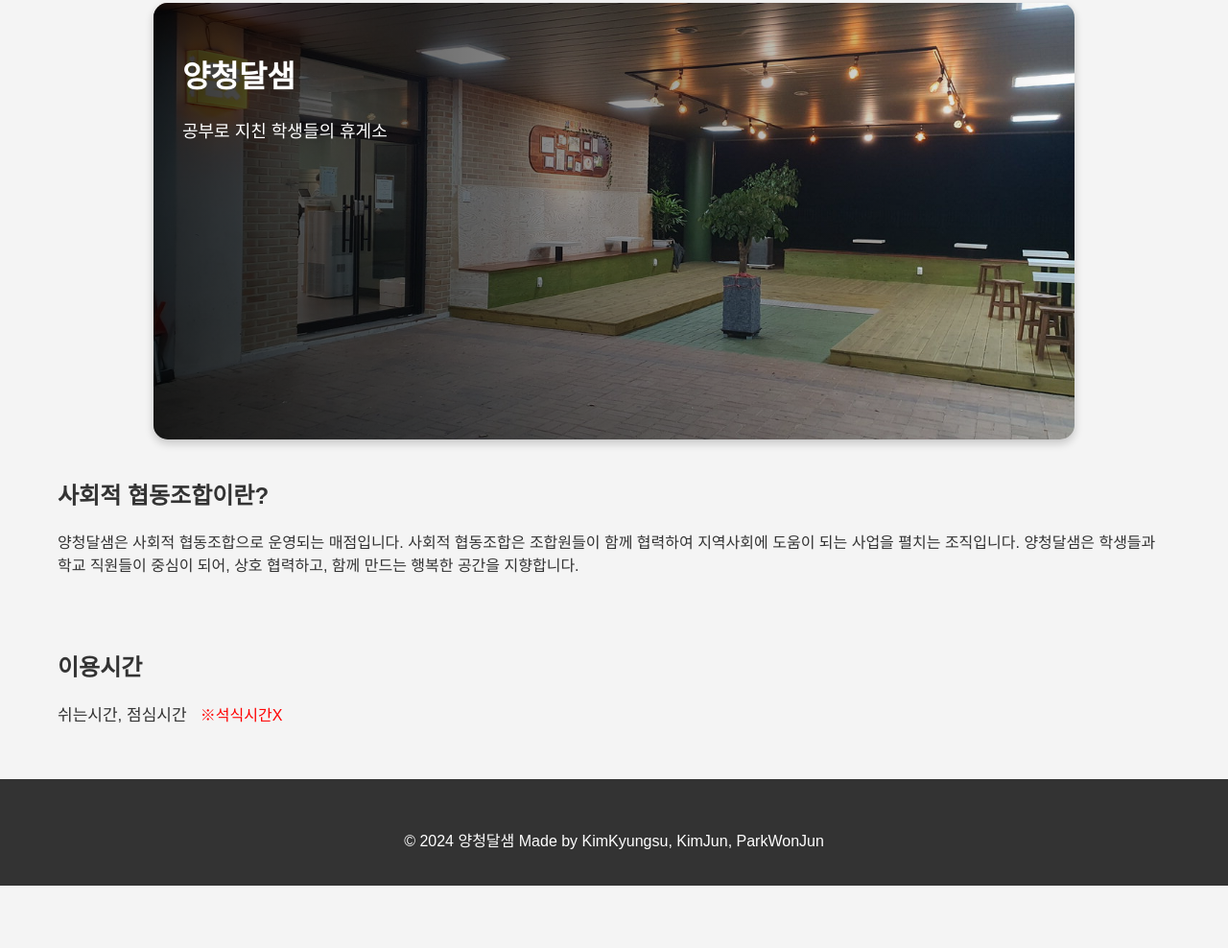
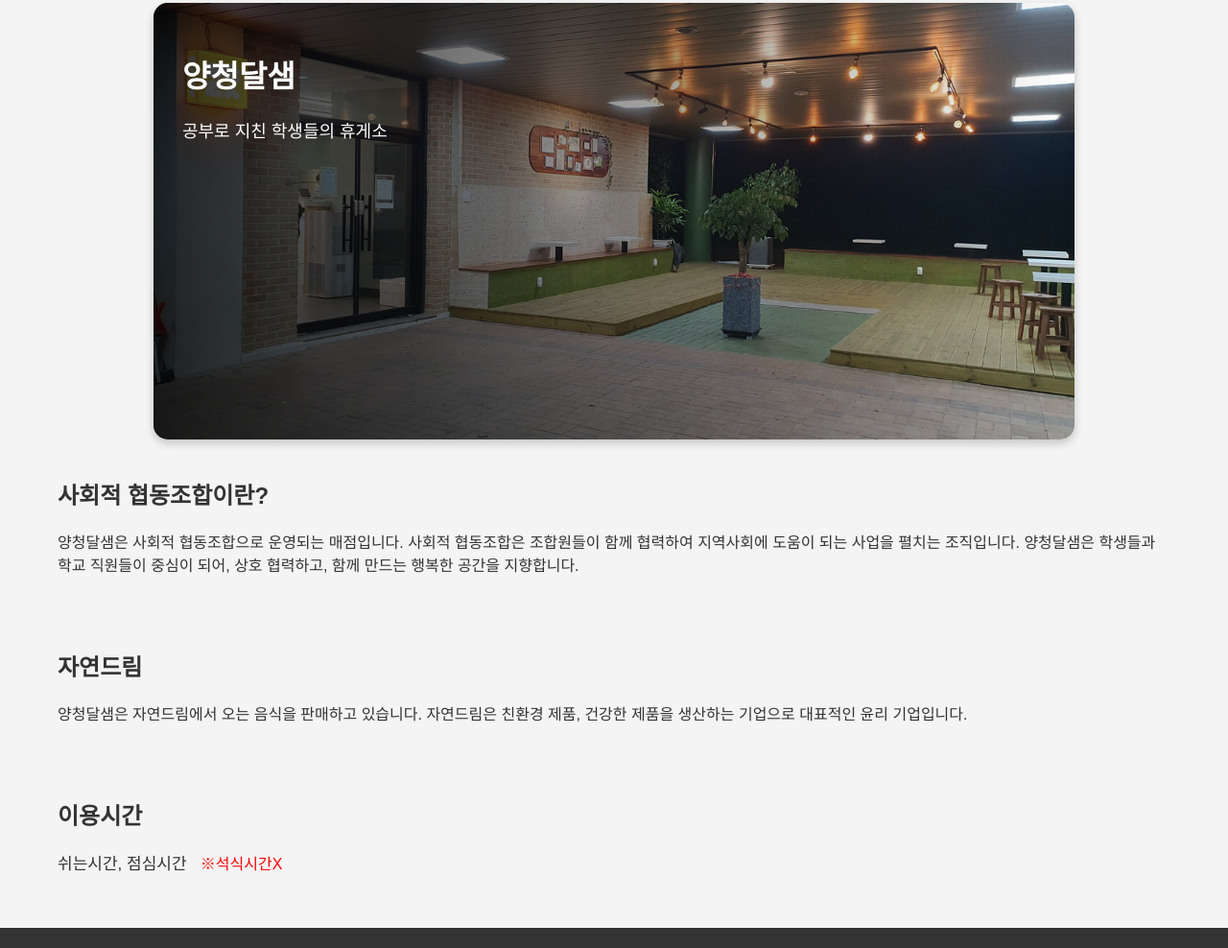
Before and after one commit to kkjun302/yc_store, a website: page public/html/main.html in a window 1280 px wide. Shown: the part 205-1193 px from the top of the page at 96% size. Before the commit the page ends 1128 px from the top, so only its background shows below. Drawn offline with Linux system fonts and the light colour scheme.

Commit message:
Update main.html

```diff
--- a/public/html/main.html
+++ b/public/html/main.html
@@ -31,6 +31,11 @@
           <p>양청달샘은 사회적 협동조합으로 운영되는 매점입니다. 사회적 협동조합은 조합원들이 함께 협력하여 지역사회에 도움이 되는 사업을 펼치는 조직입니다. 양청달샘은 학생들과 학교 직원들이 중심이 되어, 상호 협력하고, 함께 만드는 행복한 공간을 지향합니다.</p>
         </div>
 
+        <div class="container" id="nature">
+          <h2>자연드림</h2>
+          <p>양청달샘은 자연드림에서 오는 음식을 판매하고 있습니다. 자연드림은 친환경 제품, 건강한 제품을 생산하는 기업으로 대표적인 윤리 기업입니다.</p>
+        </div>
+
         <div class="container" id="contact">
           <h2>이용시간</h2>
           <p style="display: inline; font-size: 17px;">쉬는시간, 점심시간 &nbsp;
```
